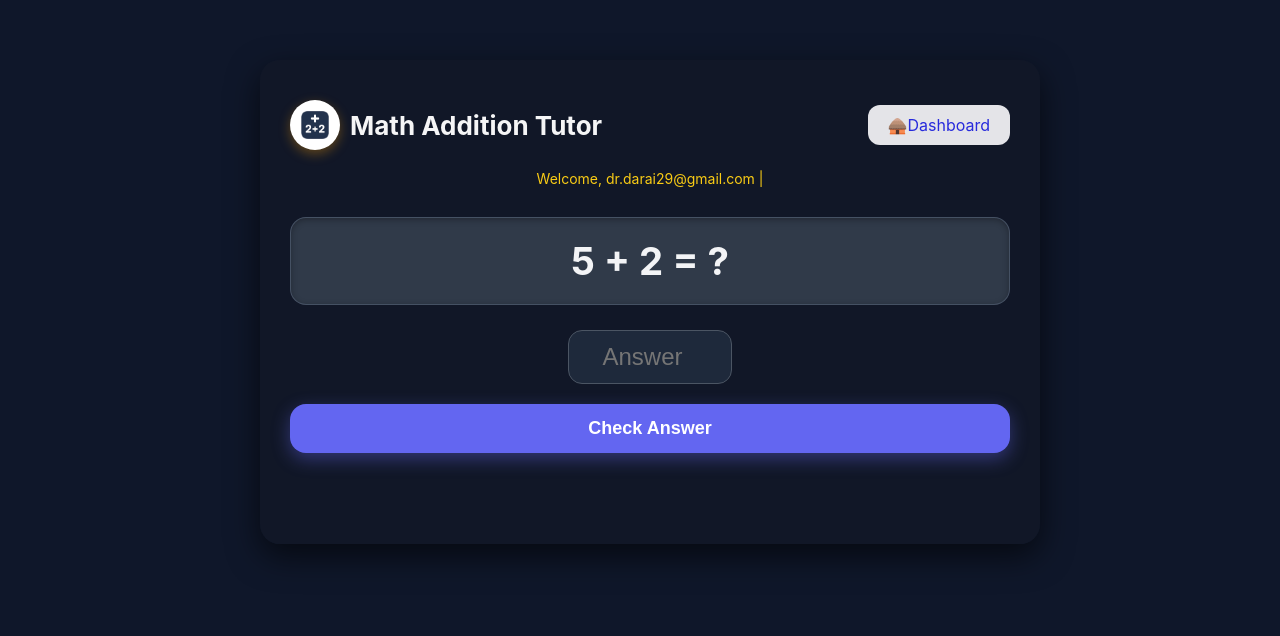
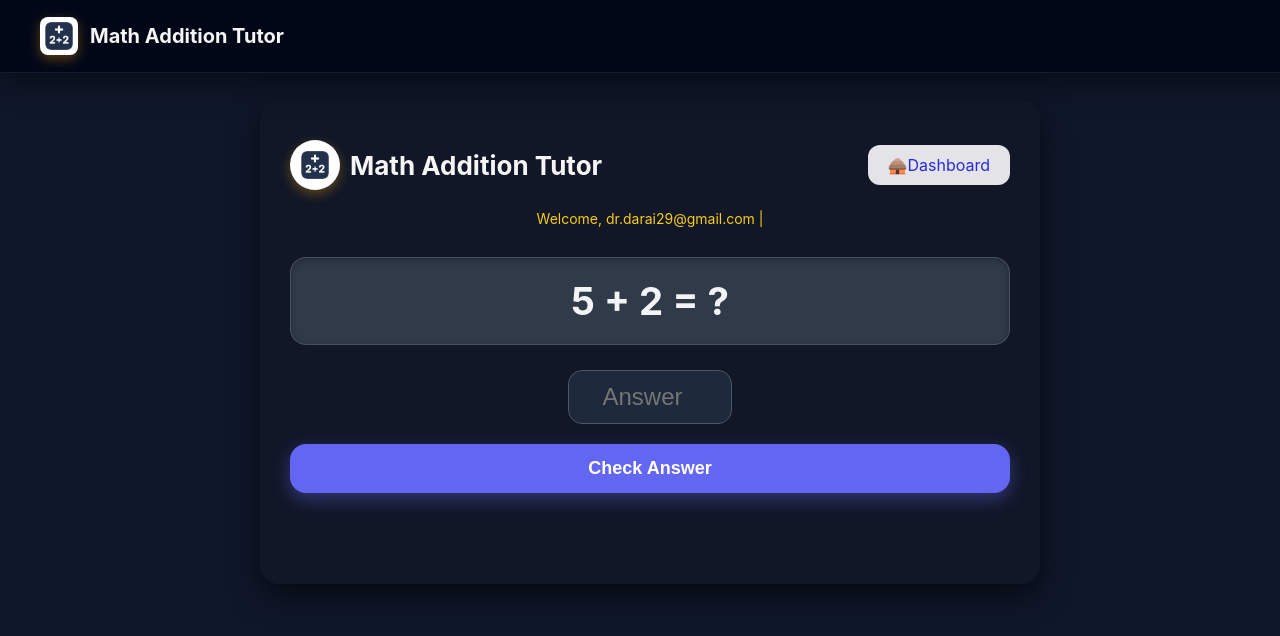
Before and after one commit to Niteshy85013/Addition-ITS-System, a Flask app: page /index in a window 1280 px wide. Shown: the top 636 px of the page. Run offline with Flask 3, Linux system fonts and the light colour scheme; a user stored in the database is signed in.

Commit message:
final update

```diff
--- a/templates/index.html
+++ b/templates/index.html
@@ -20,6 +20,7 @@
         color: #e5e7eb;
         position: relative;
         margin-left: -5rem;
+        margin-top: 100px;
     }
 
     .tutor-title {
@@ -171,6 +172,80 @@
         min-height: 26px;
         font-weight: 600;
     }
+      /* ===== Static Navbar ===== */
+.navbar {
+  position: fixed;
+  top: 0;
+  left: 0;
+  width: 100%;
+  height: 72px;
+  background: rgba(2, 6, 23, 0.9);
+  backdrop-filter: blur(12px);
+  border-bottom: 1px solid rgba(255,255,255,0.08);
+  display: flex;
+  justify-content: space-between;
+  align-items: center;
+  padding: 0 40px;
+  z-index: 1000;
+  box-shadow: 0 10px 30px rgba(0,0,0,0.5);
+}
+
+.nav-left {
+  display: flex;
+  align-items: center;
+  gap: 12px;
+}
+
+.nav-logo {
+  width: 38px;
+  height: 38px;
+  border-radius: 8px;
+  background: white;
+  box-shadow: 0 4px 12px rgba(218, 139, 11, 0.4);
+}
+
+.nav-title {
+  font-size: 20px;
+  font-weight: 700;
+  color: #f5f5f6;
+  text-decoration: none;
+}
+
+.nav-right {
+  display: flex;
+  gap: 12px;
+}
+.btn-pmore-icon {
+  padding: 10px 18px;
+  background: linear-gradient(135deg, #22c55e, #16a34a);
+  color: white !important;
+  border-radius: 12px;
+  text-decoration: none;
+  font-weight: 600;
+  transition: 0.25s ease;
+}
+
+.btn-pmore-icon:hover {
+  transform: translateY(-2px);
+  box-shadow: 0 10px 24px rgba(34,197,94,0.4);
+}
+.btn-logout-icon {
+  padding: 10px 18px;
+  background: linear-gradient(135deg, #ef4444, #dc2626);
+  color: white !important;
+  border-radius: 12px;
+  text-decoration: none;
+  font-weight: 600;
+  transition: 0.25s ease;
+}
+
+.btn-logout-icon:hover {
+  transform: translateY(-2px);
+  box-shadow: 0 10px 24px rgba(239,68,68,0.4);
+}
+.nav-left a {
+  text-decoration: none;
+}
 
     /* Responsive */
     @media (max-width: 480px) {
@@ -186,6 +261,15 @@
         }
     }
 </style>
+<div class="navbar">
+  <div class="nav-left">
+  <img src="{{ url_for('static', filename='assets/logo.png') }}" class="nav-logo" alt="Logo">
+  <a href="{{ url_for('dashboard') }}">
+    <span class="nav-title">Math Addition Tutor</span>
+  </a>
+</div>
+
+</div>
 
 <div class="tutor-container">
     <div class="tutor-title">
```
Also changed, not shown: templates/dashboard.html (+65 -6 lines), instance/attempts.db, 1 other file.
